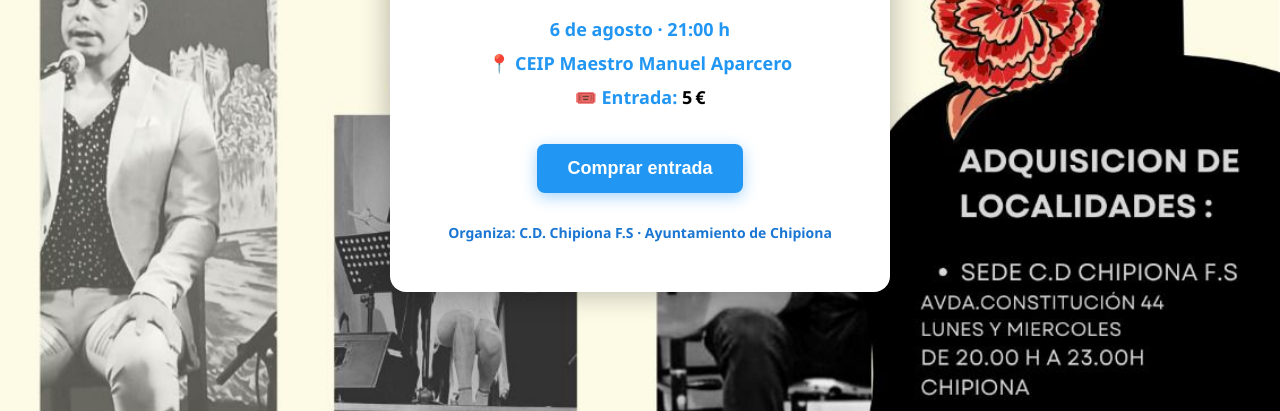
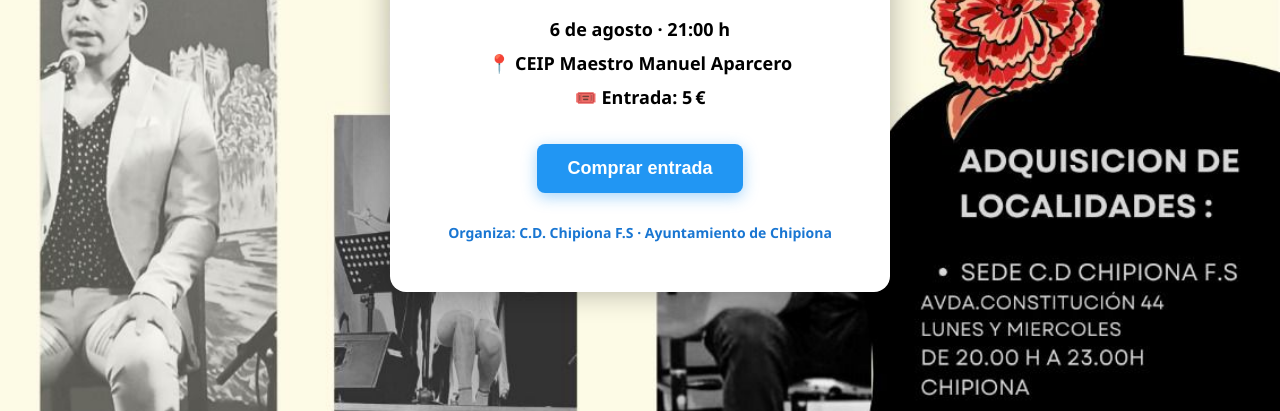
Before and after one commit to adrianrs928222/RecitaldeChipiona, a website: page index.html in a window 1280 px wide. Shown: the part 389-800 px from the top of the page. Drawn offline with Linux system fonts and the light colour scheme.

Commit message:
style.css

```diff
--- a/style.css
+++ b/style.css
@@ -25,7 +25,7 @@ body, html {
   border-radius: 16px;
   padding: 40px 30px;
   text-align: center;
-  color: #2196f3; /* Letras azules */
+  color: #000000; /* Letras azules */
   box-shadow: 0 0 30px rgba(0, 0, 0, 0.3);
   max-width: 500px;
   width: 100%;
```
